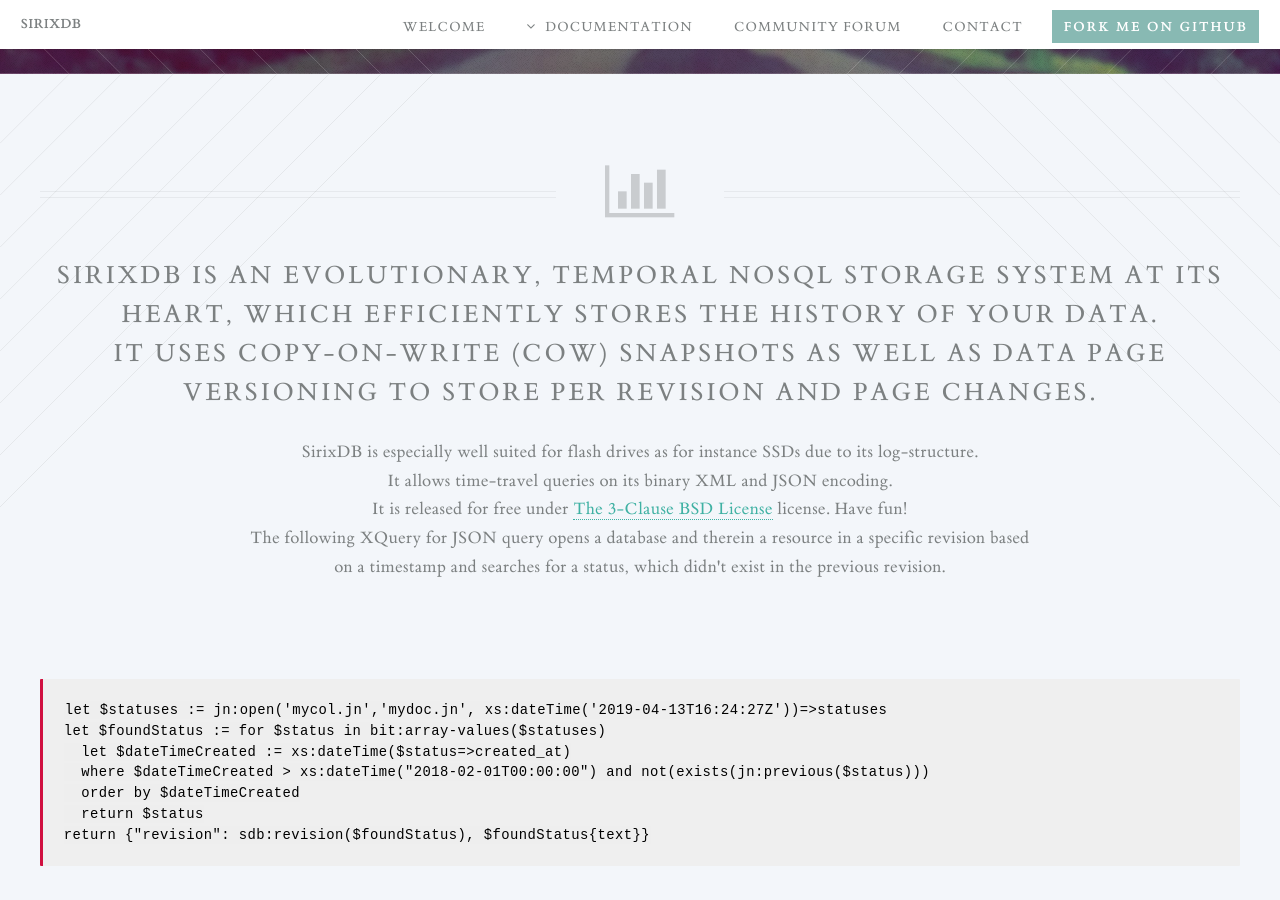
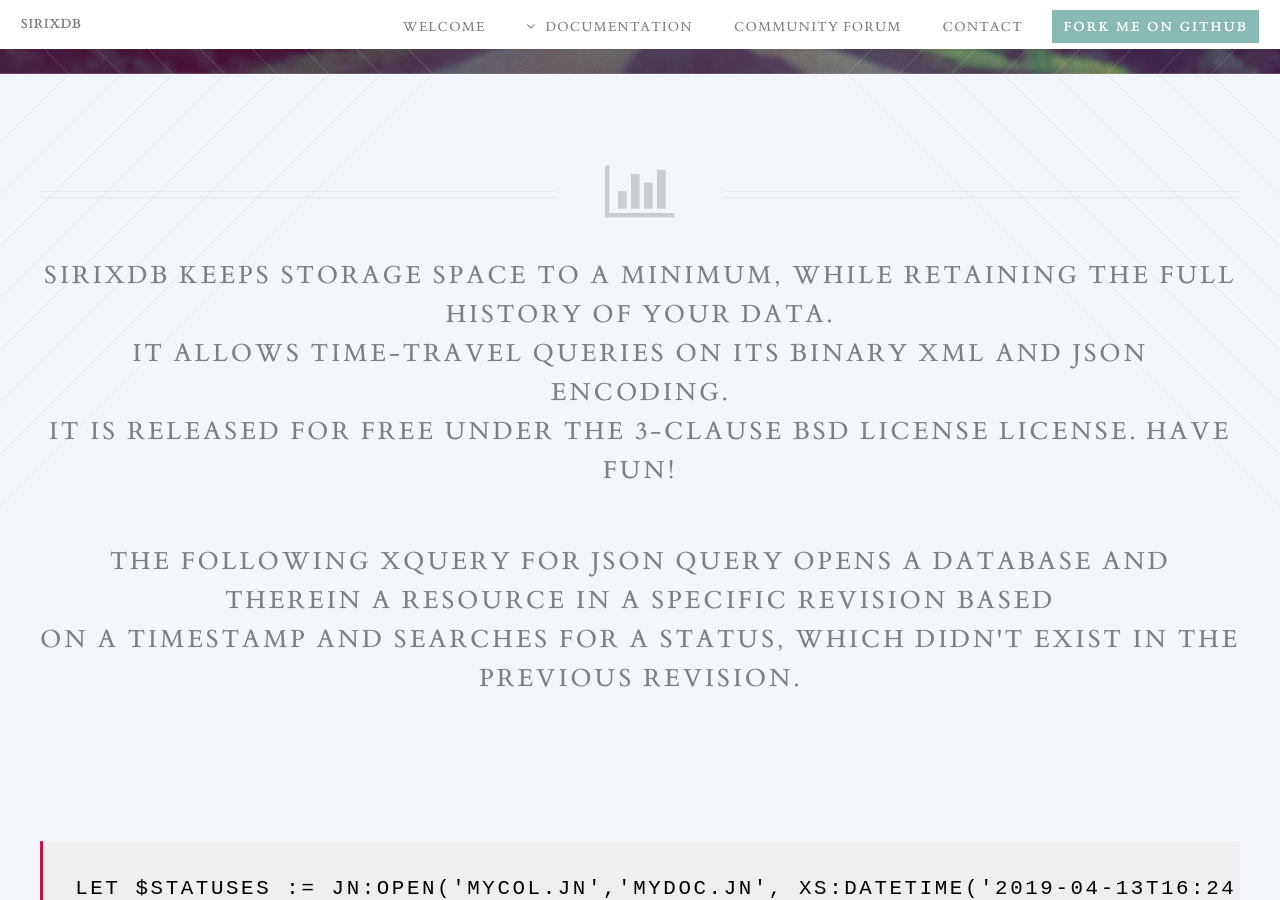
Before and after one commit to sirixdb/sirixdb.github.io, a Jekyll site: the page built from index.html, in a window 1280 px wide and 900 px high, scrolled down 583 px. Built offline with Jekyll 4.4.1, drawn with Linux system fonts in a browser that asks for light colours.

Commit message:
Update index.html

```diff
--- a/index.html
+++ b/index.html
@@ -7,12 +7,9 @@
 
 				<header class="special container">
 					<span class="icon fa-bar-chart-o"></span>
-					<h2>SirixDB is an evolutionary, <strong>temporal</strong> NoSQL storage system at its heart, which efficiently stores the history of your data.
-					<br />
-					It uses <strong>copy-on-write</strong> (CoW) snapshots as well as data page versioning to store per revision and page changes.</h2>
-					<p>SirixDB is especially well suited for flash drives as for instance SSDs due to its log-structure.
-					<br />
-					It allows <strong>time-travel</strong> queries on its binary <strong>XML</strong> and <strong>JSON</strong> encoding.
+					<h2>SirixDB keeps storage space to a minimum, while retaining the full history of your data.
+				       <br />
+				        It allows <strong>time-travel</strong> queries on its binary <strong>XML</strong> and <strong>JSON</strong> encoding.
                                         <br />
 					It is released for free under <a href="https://opensource.org/licenses/BSD-3-Clause">The 3-Clause BSD License</a> license. Have fun!</p>
 
```
